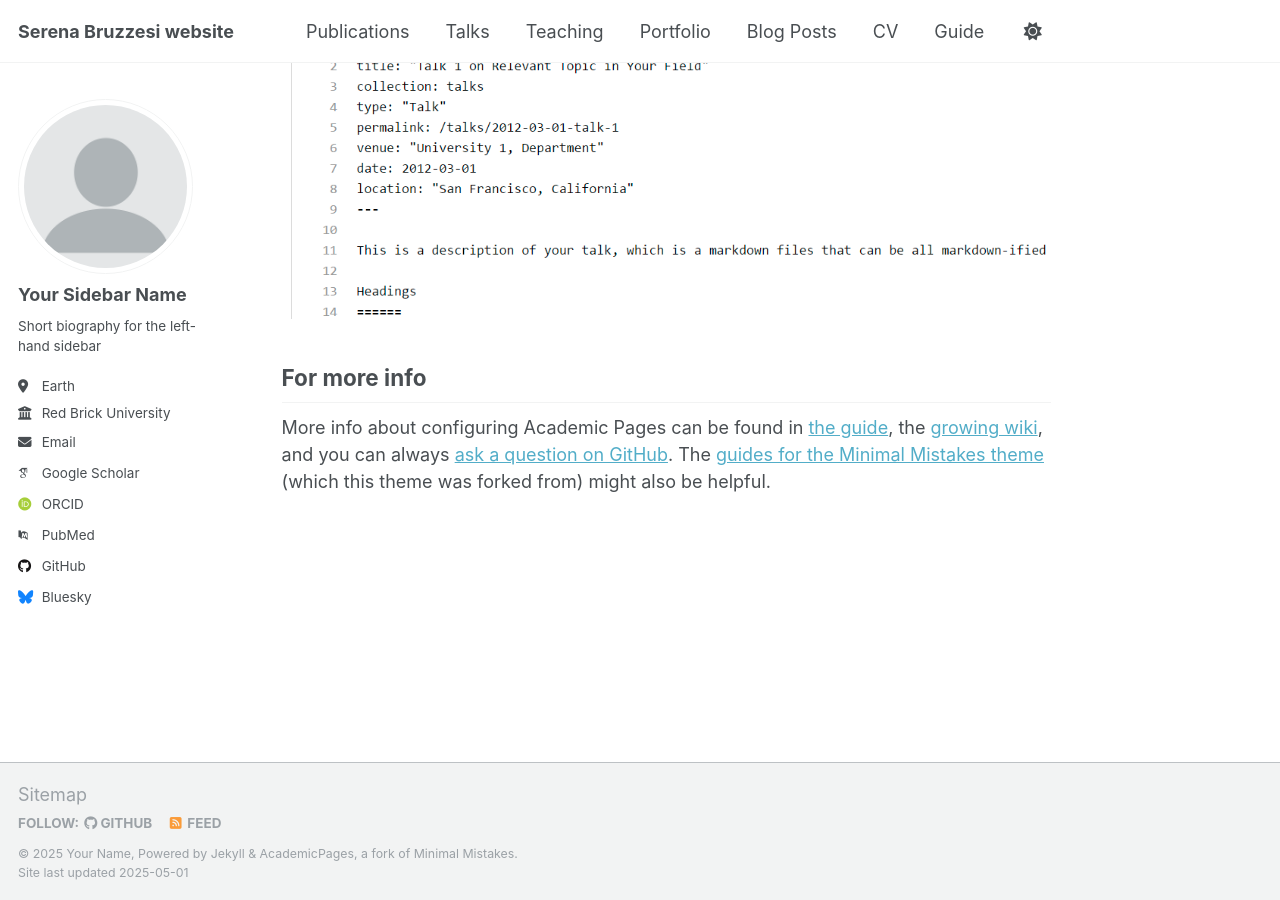
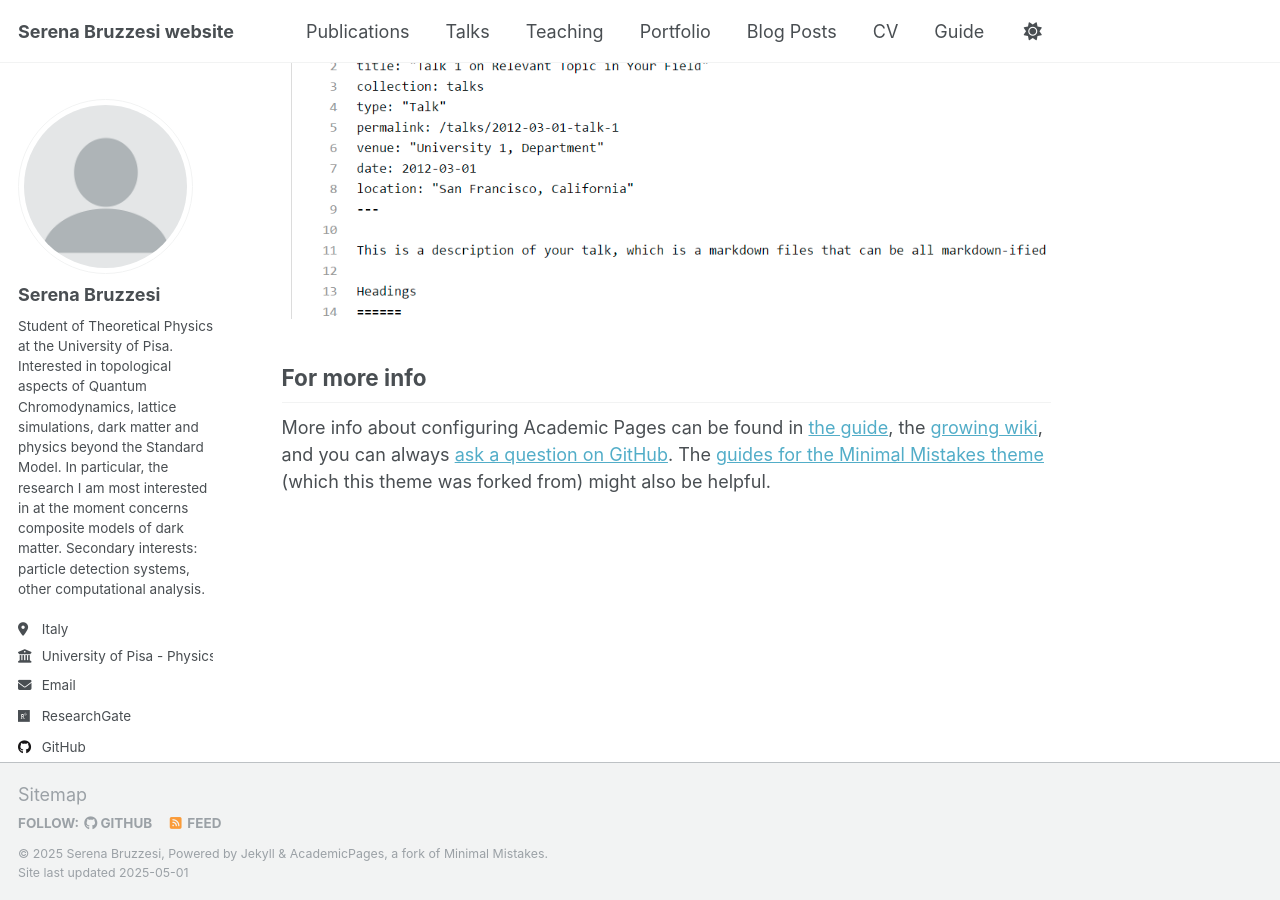
Before and after one commit to Serena1999/Serena1999.github.io, a Jekyll site: the page built from _pages/about.md, in a window 1280 px wide and 900 px high, scrolled down 2636 px. Built offline with Jekyll 4.4.1, drawn with Linux system fonts in a browser that asks for light colours; some web fonts are replaced.

Commit message:
MODIFICA 1

```diff
--- a/_config.yml
+++ b/_config.yml
@@ -11,9 +11,9 @@ locale                   : "en-US"
 site_theme               : "default"
 title                    : "Serena Bruzzesi website"
 title_separator          : "-"
-name                     : &name "Your Name"
-description              : &description "personal description"
-url                      : https://academicpages.github.io # the base hostname & protocol for your site e.g. "https://[your GitHub username].github.io" or if you already have some other page hosted on Github then use "https://[your GitHub username].github.io/[Your Repo Name]"
+name                     : &name "Serena Bruzzesi"
+description              : &description "my personal webpage"
+url                      : https://Serena1999.github.io # the base hostname & protocol for your site e.g. "https://[your GitHub username].github.io" or if you already have some other page hosted on Github then use "https://[your GitHub username].github.io/[Your Repo Name]"
 baseurl                  : "" # the subpath of your site, e.g. "/blog"
 repository               : "academicpages/academicpages.github.io"
 
@@ -23,67 +23,67 @@ repository               : "academicpages/academicpages.github.io"
 author:
   # Biographic information
   avatar           : "profile.png"
-  name             : "Your Sidebar Name"
-  pronouns         : # example: "she/her"
-  bio              : "Short biography for the left-hand sidebar"
-  location         : "Earth"
-  employer         : "Red Brick University"
-  uri              : # URL
-  email            : "none@example.org"
+  name             : "Serena Bruzzesi"
+#  pronouns         : # example: "she/her"
+  bio              : "Student of Theoretical Physics at the University of Pisa. Interested in topological aspects of Quantum Chromodynamics, lattice simulations, dark matter and physics beyond the Standard Model. In particular, the research I am most interested in at the moment concerns composite models of dark matter. Secondary interests: particle detection systems, other computational analysis."
+  location         : "Italy"
+  employer         : "University of Pisa - Physics department"
+  #uri              : # URL
+  email            : "bruzzesi.serena@gmail.com"
 
   # Academic websites
-  academia         : # URL
-  arxiv            : # URL - Update with the correct link to your profile
-  googlescholar    : "https://scholar.google.com/citations?user=PS_CX0AAAAAJ"
-  impactstory      : # URL
-  orcid            : "http://orcid.org/yourorcidurl"
-  semantic         : # URL
-  pubmed           : "https://www.ncbi.nlm.nih.gov/pubmed/?term=john+snow"
-  researchgate     : # URL
-  scopus           : # URL
+  #academia         : # URL
+  #arxiv            : # URL - Update with the correct link to your profile
+  #googlescholar    : "https://scholar.google.com/citations?user=PS_CX0AAAAAJ"
+  #impactstory      : # URL
+  #orcid            : "http://orcid.org/yourorcidurl"
+  #semantic         : # URL
+  #pubmed           : "https://www.ncbi.nlm.nih.gov/pubmed/?term=john+snow"
+  researchgate     : "https://www.researchgate.net/profile/Serena-Bruzzesi"
+  #scopus           : # URL
 
   # Repositories and software development
-  bitbucket        : # Username - Update with your username on the site
-  codepen          : # Username
-  dribbble         : # Username
-  github           : "academicpages"
-  kaggle           : # Username
-  stackoverflow    : # User number or user number and name (i.e., use "1" or "1/jeff-atwood")
+  #bitbucket        : # Username - Update with your username on the site
+  #codepen          : # Username
+  #dribbble         : # Username
+  github           : "Serena1999"
+  #kaggle           : # Username
+  stackoverflow    : "30424878/serena-bruzzesi"# User number or user number and name (i.e., use "1" or "1/jeff-atwood")
 
   # Social media
-  bluesky          : "bsky.app" # Replace this with you Bluesky username
-  facebook         : # Username
-  flickr           : # Username
-  foursquare       : # Username
-  goodreads        : # Username
-  google_plus      : # Username
-  keybase          : # Username
-  instagram        : # Username
-  lastfm           : # Username
-  linkedin         : # Username
-  mastodon         : # URL
-  medium           : # URL
-  pinterest        : # Username
-  soundcloud       : # Username
-  steam            : # Username
-  telegram         : # URL
-  tumblr           : # Username
-  twitter          : # Username for X / Twitter
-  vine             : # Username
-  weibo            : # Username
-  wikipedia        : # Username
-  xing             : # Username
-  youtube          : # Username
-  zhihu            : # Username
+  #bluesky          : "bsky.app" # Replace this with you Bluesky username
+  #facebook         : # Username
+  #flickr           : # Username
+  #foursquare       : # Username
+  #goodreads        : # Username
+  #google_plus      : # Username
+  #keybase          : # Username
+  #instagram        : # Username
+  #lastfm           : # Username
+  #linkedin         : # Username
+  #mastodon         : # URL
+  #medium           : # URL
+  #pinterest        : # Username
+  #soundcloud       : # Username
+  #steam            : # Username
+  #telegram         : # URL
+  #tumblr           : # Username
+  #twitter          : # Username for X / Twitter
+  #vine             : # Username
+  #weibo            : # Username
+  #wikipedia        : # Username
+  #xing             : # Username
+  #youtube          : # Username
+  #zhihu            : # Username
 
 # Publication Category - The following the list of publication categories and their headings
-publication_category:
-  books:
-    title: 'Books'
-  manuscripts:
-    title: 'Journal Articles'
-  conferences:
-    title: 'Conference Papers'
+#publication_category:
+#  books:
+#    title: 'Books'
+#  manuscripts:
+#    title: 'Journal Articles'
+#  conferences:
+#    title: 'Conference Papers'
 
 # Site Settings
 teaser                   :  # filename of teaser fallback teaser image placed in /images/, .e.g. "500x300.png"
@@ -131,19 +131,19 @@ yandex_site_verification :
 
 
 # Social Sharing
-twitter:
-  username               : &twitter
-facebook:
-  username               :
-  app_id                 :
-  publisher              :
-og_image                 :  # Open Graph/Twitter default site image
+#twitter:
+#  username               : &twitter
+#facebook:
+#  username               :
+#  app_id                 :
+#  publisher              :
+#og_image                 :  # Open Graph/Twitter default site image
 # For specifying social profiles
 # - https://developers.google.com/structured-data/customize/social-profiles
-social:
-  type                   : # Person or Organization (defaults to Person)
-  name                   : # If the user or organization name differs from the site's name
-  links: # An array of links to social media profiles
+#social:
+#  type                   : # Person or Organization (defaults to Person)
+#  name                   : # If the user or organization name differs from the site's name
+#  links: # An array of links to social media profiles
 
 
 # Analytics
```
